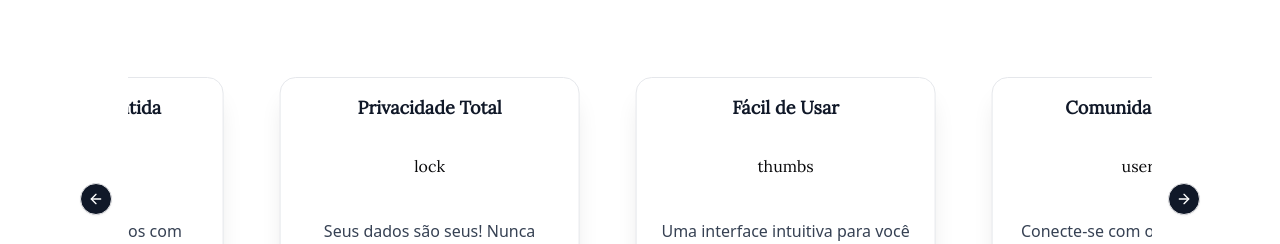
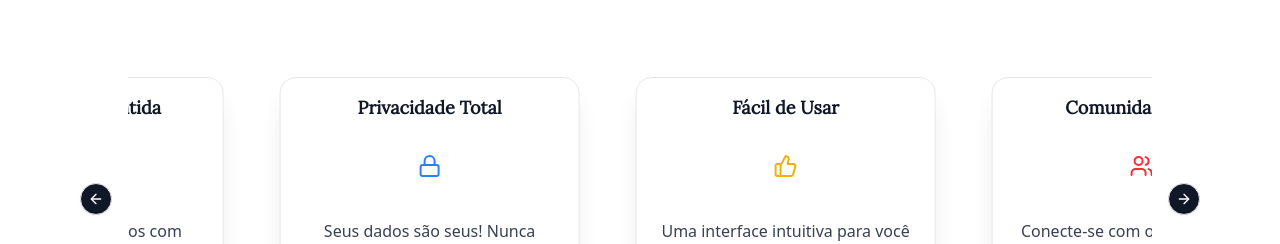
Before and after one commit to PedroMarques391/senpaiLP, a Next.js app: page / in a window 1280 px wide. Shown: the part 4060-4304 px from the top of the page. Built offline with nearby package versions, Linux system fonts and the light colour scheme.

Commit message:
refactor: usando renderIcon em Carousel.tsx.

```diff
--- a/src/components/sections/Carousel.tsx
+++ b/src/components/sections/Carousel.tsx
@@ -10,6 +10,7 @@ import {
 } from "@/src/components/ui/carousel"
 import { benefits } from "@/src/data"
 import { useEffect, useState } from "react"
+import { renderIcon } from "../shared/IconRenderer"
 
 const CarouselBenefit = () => {
   const [currentIndex, setCurrentIndex] = useState<number>(0)
@@ -43,7 +44,7 @@ const CarouselBenefit = () => {
                     {benefit.title}
                   </CardTitle>
                   <div className="flex justify-center items-center p-4">
-                    {benefit.icon}
+                    {renderIcon(benefit.icon)}
                   </div>
                   <CardContent className="flex flex-col items-center justify-center p-6">
                     <p className="text-md text-gray-700 text-center leading-relaxed font-sans">
```
